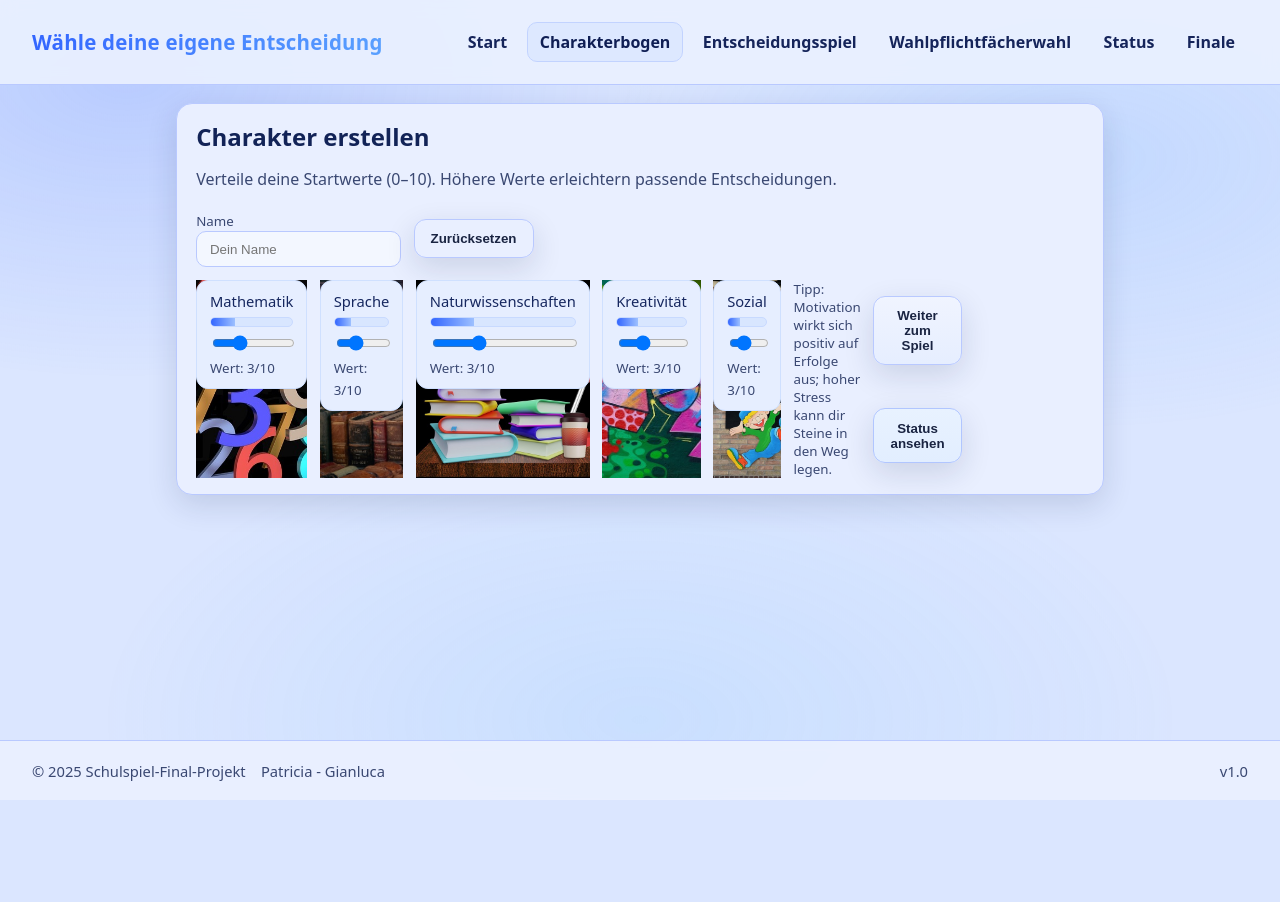
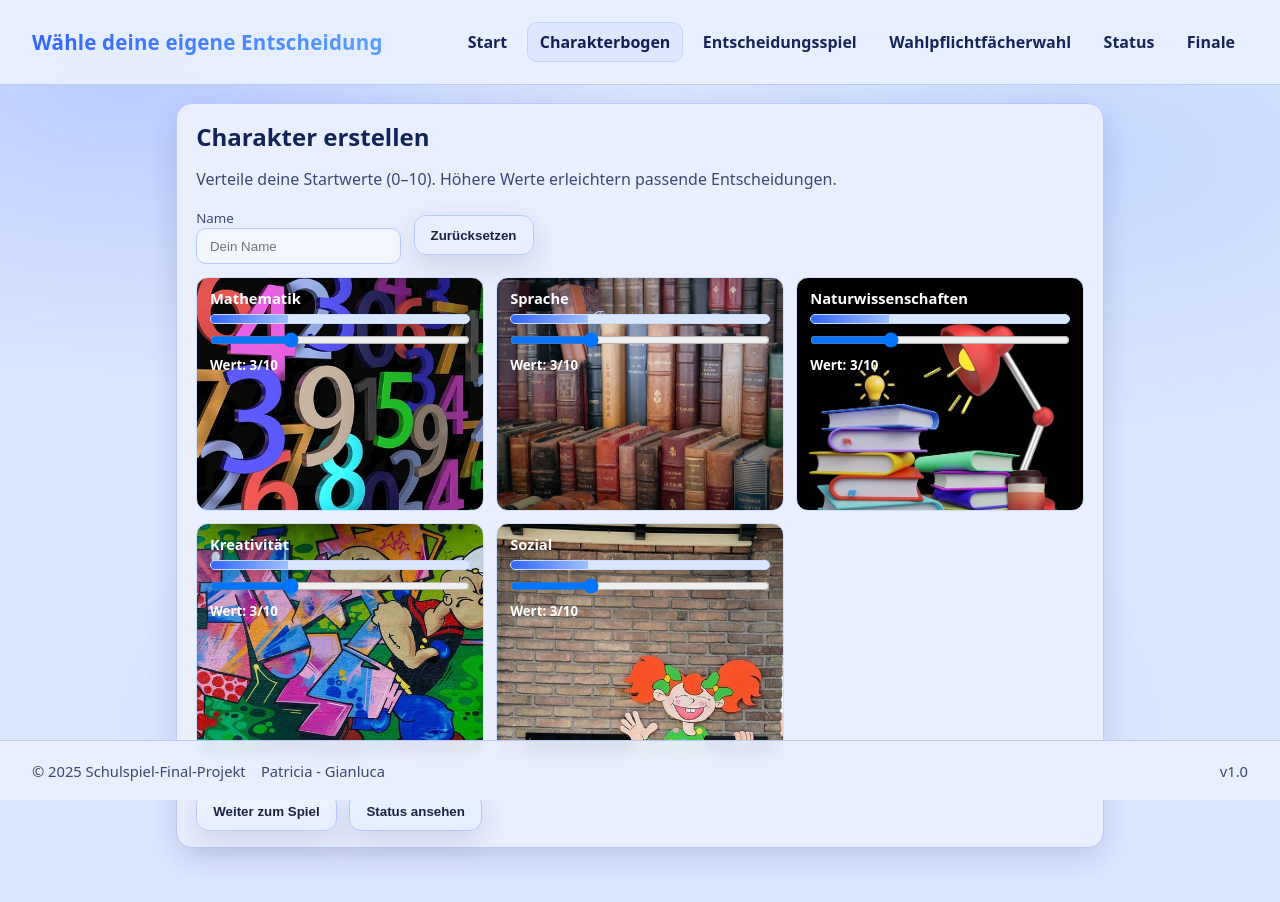
Before and after one commit to Patricia-Isabell/Roleplay_forVerify, a React (Vite) app: page /character in a window 1280 px wide. Shown: the top 902 px of the page. Before the commit the page ends 800 px from the top, so only its background shows below. Built offline with nearby package versions, Linux system fonts and the light colour scheme.

Commit message:
Styleänderungen

```diff
--- a/src/pages/Character.jsx
+++ b/src/pages/Character.jsx
@@ -1,14 +1,9 @@
 import { useEffect, useState } from "react";
 import { ensureCharacter, saveCharacter, resetCharacter } from "../lib/storage";
-import BackgroundMath from "../assets/picture_math3.jpg";
-import BackgroundLanguage from "../assets/picture_language.jpg";
-import BackgroundScience from "../assets/picture_sience.jpg";
-import BackgroundCreativity from "../assets/picture_creativity.jpg";
-import BackgroundSocial from "../assets/picture_social.jpg";
-import "../styles/base.css";
 
 export default function Character() {
   const [ch, setCh] = useState(() => ensureCharacter());
+
   useEffect(() => {
     saveCharacter(ch);
   }, [ch]);
@@ -25,6 +20,7 @@ export default function Character() {
         Verteile deine Startwerte (0–10). Höhere Werte erleichtern passende
         Entscheidungen.
       </p>
+
       <div className="row">
         <label>
           <small className="help">Name</small>
@@ -36,6 +32,7 @@ export default function Character() {
             onChange={(e) => setCh({ ...ch, name: e.target.value })}
           />
         </label>
+
         <button
           className="ghost"
           onClick={() => {
@@ -47,66 +44,86 @@ export default function Character() {
         </button>
       </div>
 
-      <div className="grid">
-        <div
-          style={{
-            backgroundImage: `url(${BackgroundMath})`,
-            backgroundSize: "cover",
-          }}
-        >
-          <Stat
-            label="Mathematik"
+      <div className="gridcharacter">
+        {/* Mathematik */}
+        <div className="stat stat-math">
+          <div className="label">Mathematik</div>
+          <div className="bar">
+            <span style={{ width: ch.stats.math * 10 + "%" }}></span>
+          </div>
+          <input
+            type="range"
+            min="0"
+            max="10"
             value={ch.stats.math}
-            onChange={(v) => setStat("math", v)}
-          />{" "}
+            onChange={(e) => setStat("math", e.target.value)}
+          />
+          <small className="help">Wert: {ch.stats.math}/10</small>
         </div>
-        <div
-          style={{
-            backgroundImage: `url(${BackgroundLanguage})`,
-            backgroundSize: "cover",
-          }}
-        >
-          <Stat
-            label="Sprache"
+
+        {/* Sprache */}
+        <div className="stat stat-language">
+          <div className="label">Sprache</div>
+          <div className="bar">
+            <span style={{ width: ch.stats.language * 10 + "%" }}></span>
+          </div>
+          <input
+            type="range"
+            min="0"
+            max="10"
             value={ch.stats.language}
-            onChange={(v) => setStat("language", v)}
-          />{" "}
+            onChange={(e) => setStat("language", e.target.value)}
+          />
+          <small className="help">Wert: {ch.stats.language}/10</small>
         </div>
-        <div
-          style={{
-            backgroundImage: `url(${BackgroundScience})`,
-            backgroundSize: "cover",
-          }}
-        >
-          <Stat
-            label="Naturwissenschaften"
+
+        {/* Naturwissenschaften */}
+        <div className="stat stat-science">
+          <div className="label">Naturwissenschaften</div>
+          <div className="bar">
+            <span style={{ width: ch.stats.science * 10 + "%" }}></span>
+          </div>
+          <input
+            type="range"
+            min="0"
+            max="10"
             value={ch.stats.science}
-            onChange={(v) => setStat("science", v)}
-          />{" "}
+            onChange={(e) => setStat("science", e.target.value)}
+          />
+          <small className="help">Wert: {ch.stats.science}/10</small>
         </div>
-        <div
-          style={{
-            backgroundImage: `url(${BackgroundCreativity})`,
-            backgroundSize: "cover",
-          }}
-        >
-          <Stat
-            label="Kreativität"
+
+        {/* Kreativität */}
+        <div className="stat stat-creativity">
+          <div className="label">Kreativität</div>
+          <div className="bar">
+            <span style={{ width: ch.stats.creativity * 10 + "%" }}></span>
+          </div>
+          <input
+            type="range"
+            min="0"
+            max="10"
             value={ch.stats.creativity}
-            onChange={(v) => setStat("creativity", v)}
-          />{" "}
+            onChange={(e) => setStat("creativity", e.target.value)}
+          />
+          <small className="help">Wert: {ch.stats.creativity}/10</small>
         </div>
-        <div
-          style={{
-            backgroundImage: `url(${BackgroundSocial})`,
-            backgroundSize: "cover",
-          }}
-        >
-          <Stat
-            label="Sozial"
+
+        {/* Sozial */}
+        <div className="stat stat-social">
+          <div className="label">Sozial</div>
+          <div className="bar">
+            <span style={{ width: ch.stats.social * 10 + "%" }}></span>
+          </div>
+          <input
+            type="range"
+            min="0"
+            max="10"
             value={ch.stats.social}
-            onChange={(v) => setStat("social", v)}
-          />{" "}
+            onChange={(e) => setStat("social", e.target.value)}
+          />
+          <small className="help">Wert: {ch.stats.social}/10</small>
+        </div>
       </div>
 
       <small className="help">
@@ -122,26 +139,6 @@ export default function Character() {
           <button className="secondary">Status ansehen</button>
         </a>
       </div>
-      </div>
     </section>
   );
 }
-
-function Stat({ label, value, onChange }) {
-  return (
-    <div className="stat">
-      <div className="label">{label}</div>
-      <div className="bar">
-        <span style={{ width: value * 10 + "%" }}></span>
-      </div>
-      <input
-        type="range"
-        min="0"
-        max="10"
-        value={value}
-        onChange={(e) => onChange(e.target.value)}
-      />
-      <small className="help">Wert: {value}/10</small>
-    </div>
-  );
-}
--- a/src/pages/Wahlpflichtfacherwahl.jsx
+++ b/src/pages/Wahlpflichtfacherwahl.jsx
@@ -239,9 +239,13 @@ export default function Wahlpflichtfacherwahl() {
           <button disabled={selected.length === 0} onClick={submit}>
             Auswahl übernehmen
           </button>
-          <a href="/game">
-            <button className="secondary">Zum Spiel</button>
-          </a>
+
+          <button
+            className="secondary"
+            onClick={() => navigate("/game", { state: { source: "fragen" } })}
+          >
+            Zum Spiel
+          </button>
         </div>
       </div>
     </section>
--- a/src/styles/base.css
+++ b/src/styles/base.css
@@ -15,12 +15,54 @@
 
 * {
   box-sizing: border-box;
+  margin: 0;
+  padding: 0;
 }
+
 html,
 body,
 #root {
   height: 100%;
 }
+.gridcharacter {
+  display: grid;
+  grid-template-columns: repeat(12, 1fr);
+  gap: 0.8rem;
+  height: 30rem;
+}
+.gridcharacter .stat {
+  font-weight: 700;
+}
+.gridcharacter .stat .label,
+.gridcharacter .stat small.help {
+  color: currentColor;
+}
+.gridcharacter > *:nth-child(1) {
+  background-image: url("../assets/picture_math3.jpg");
+  background-size: cover;
+  color: white;
+} /* Matematik */
+.gridcharacter > *:nth-child(2) {
+  background-image: url("../assets/picture_language.jpg");
+  background-size: cover;
+  color: white;
+} /* Sprache   */
+.gridcharacter > *:nth-child(3) {
+  background-image: url("../assets/picture_sience.jpg");
+  background-size: cover;
+  color: white;
+} /* Naturwiss */
+.gridcharacter > *:nth-child(4) {
+  background-image: url("../assets/picture_creativity.jpg");
+  background-size: cover;
+  color: white;
+} /* Kreativität */
+.gridcharacter > *:nth-child(5) {
+  background-image: url("../assets/picture_social.jpg");
+  background-size: cover;
+  color: white;
+} /* Sozial    */
+
 body {
   margin: 0;
   font-family: system-ui, -apple-system, Segoe UI, Roboto, Ubuntu, Cantarell,
@@ -52,6 +94,7 @@ body::before {
     );
   animation: bgFloat 24s ease-in-out infinite alternate;
 }
+
 @keyframes bgFloat {
   0% {
     transform: translate3d(0, 0, 0) scale(1);
@@ -71,6 +114,7 @@ a {
   color: inherit;
   text-decoration: none;
 }
+
 button {
   appearance: none;
   outline: none;
@@ -84,25 +128,26 @@ button {
   box-shadow: var(--shadow);
   transition: transform 0.08s ease, box-shadow 0.18s ease;
 }
+
 button:hover {
   transform: translateY(-1px);
   box-shadow: 0 12px 34px rgba(19, 32, 81, 0.16);
 }
+
 button:active {
   transform: translateY(0);
 }
+
 button.secondary {
   background: linear-gradient(180deg, #e8f2ff, #e2eeff);
   border-color: #b1c6ff;
 }
+
 button.ghost {
   background: transparent;
   border-color: var(--border);
 }
-button.danger {
-  background: linear-gradient(180deg, #ffe9e9, #ffdfdf);
-  border-color: #f3c2c2;
-}
+
 button:disabled {
   opacity: 0.6;
   cursor: not-allowed;
@@ -121,12 +166,18 @@ input[type="number"] {
 .stack > * + * {
   margin-top: 0.8rem;
 }
+
 .row {
   display: flex;
   gap: 0.6rem;
   flex-wrap: wrap;
   align-items: center;
 }
+
 small.help {
   color: var(--muted);
 }
+button.danger {
+  background: linear-gradient(180deg, #ffe9e9, #ffdfdf);
+  border-color: #f3c2c2;
+}
```
Also changed, not shown: src/pages/Game.jsx (+195 -39 lines), 1 other file (tests, documents, lock files or other folders). Lines whose indentation alone changed are shown as unchanged.
